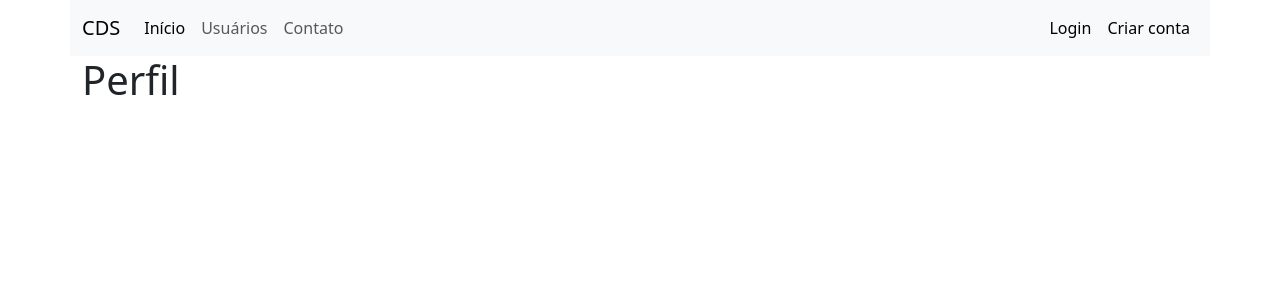
After one commit to carloshouser/curso_flask, a Flask app: page /perfil in a window 1280 px wide. The commit adds this page. Shown: the top 300 px of the page. Run offline with Flask 3, Linux system fonts and the light colour scheme.

Commit message:
Peersonalizar site login

```diff
--- a/meusite/routes.py
+++ b/meusite/routes.py
@@ -1,14 +1,14 @@
 # Para criar o banco de dados:
-  ## no terminal do python:
-  ### from meusite import database
-  ### with app_context:
-  ###     database.create_all()
+# no terminal do python:
+# from meusite import database
+# with app_context:
+# database.create_all()
 
 from flask import render_template, redirect, url_for, flash, request
 from meusite import app, database, bcrypt
 from meusite.forms import FormCriarConta, FormLogin
 from meusite.models import Usuario
-from flask_login import login_user
+from flask_login import login_user, logout_user, current_user
 
 lista_usuarios = ['Marcio', 'Daniel', 'Alessandro', 'Carlos', 'Luíz']
 
@@ -34,17 +34,13 @@ def login():
     if form_login.validate_on_submit() and 'botao_submit_login' in request.form:
         usuario = Usuario.query.filter_by(email=form_login.email.data).first()
         if usuario and bcrypt.check_password_hash(usuario.senha, form_login.senha.data):
-            login_user(usuario)
+            login_user(usuario, remember=form_login.lembrar_dados.data)
             flash(
-            f'Login realizado com sucesso. E-mail: {form_login.email.data}', 'alert-success')
-
-
-
-
-        return redirect(url_for('homepage'))
-    else:
-        flash(f'Falha no Login. E-mail ou Senha Incorretos', 'alert-danger')
-
+                f'Login realizado com sucesso. E-mail: {form_login.email.data}', 'alert-success')
+            return redirect(url_for('homepage'))
+        else:
+            flash(
+                f'Falha no login. E-mail ou senha incorretos.', 'alert-danger')
     return render_template('login.html', form_login=form_login)
 
 
@@ -66,3 +62,20 @@ def conta():
     else:
         flash(f'Falha ao criar conta. E-mail ou Senha Incorretos', 'alert-danger')
     return render_template('conta.html', form_criarconta=form_criarconta)
+
+
+@app.route('/sair')
+def sair():
+    logout_user()
+    flash(f'Logout feito com sucesso!', 'alert-success')
+    return redirect(url_for('home'))
+
+
+@app.route('/perfil')
+def perfil():
+    return render_template('perfil.html')
+
+
+@app.route('/post/criacao')
+def criar_post():
+    return render_template('criarpost.html')
--- a/meusite/templates/navbar.html
+++ b/meusite/templates/navbar.html
@@ -31,12 +31,27 @@
 
            <!-- Menu de Login e Cadastro -->
            <ul class="navbar-nav ms-auto mb-2 mb-lg-0">
+               {% if current_user.is_authencicated %}
+                    <li class="nav-item">
+                        <a class="nav-link active" aria-current="page" href="{{url_for('criar_post')}}">Criar Post</a>
+                   </li>
+                   <li class="nav-item">
+                        <a class="nav-link active" aria-current="page" href="{{url_for('perfil')}}">Meu Perfil</a>
+                   </li>
+                   <li class="nav-item">
+                        <a class="nav-link active" aria-current="page" href="{{url_for('criar_post')}}">Criar Post</a>
+                   </li>
+                   <li class="nav-item">
+                       <a class="nav-link active" aria-current="page" href="{{url_for('Sair')}}">Sair</a>
+                   </li>
+                {% else %}
                     <li class="nav-item">
                         <a class="nav-link active" aria-current="page" href="{{url_for('login')}}">Login</a>
                     </li>
                    <li class="nav-item">
                        <a class="nav-link active" aria-current="page" href="{{url_for('conta')}}">Criar conta</a>
                    </li>
+               {% endif %}
            </ul>
        </div>
    </div>
--- /dev/null
+++ b/meusite/templates/perfil.html
@@ -0,0 +1,8 @@
+{% extends 'base.html' %}
+
+{% block body %}
+    <div class="container">
+        <h1>Perfil</h1>
+    </div>
+
+{% endblock %}
```
Also changed, not shown: meusite/templates/criarpost.html (added, +8 -0 lines), teste_db.py (+5 -5 lines). Lines whose indentation alone changed are shown as unchanged.
